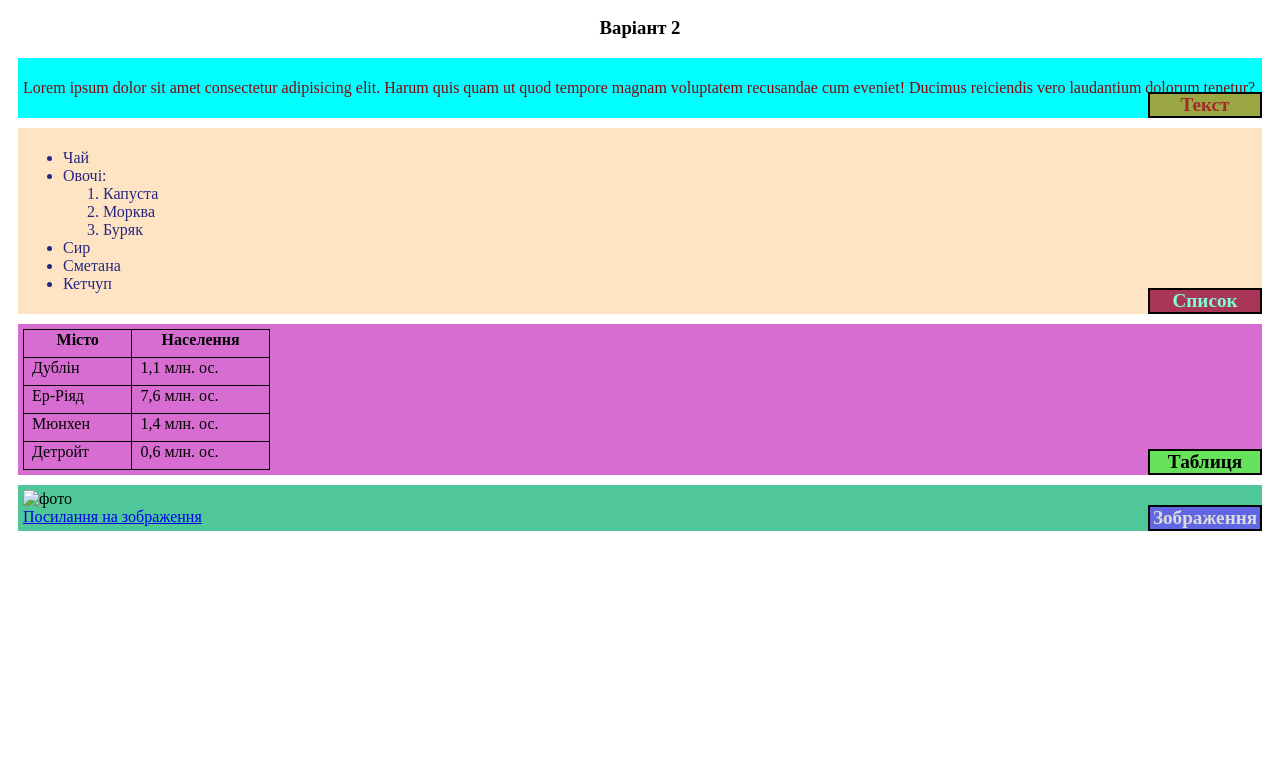
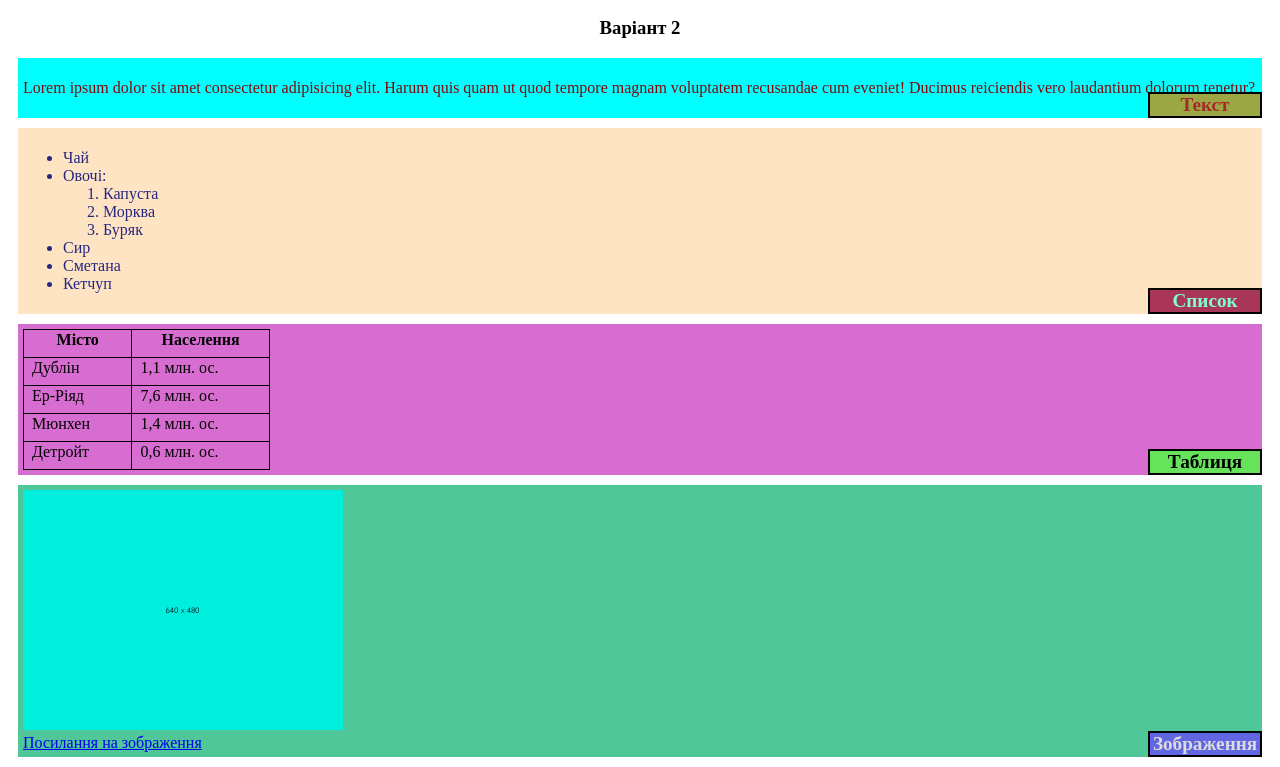
Before and after one commit to Arsen818/test, a plain HTML site: page index.html in a window 1280 px wide. Shown: the part 117-884 px from the top of the page. Before the commit the page ends 800 px from the top, so only its background shows below. Drawn offline with Linux system fonts and the light colour scheme; a web font is replaced by a local one.

Commit message:
Update index.html

```diff
--- a/index.html
+++ b/index.html
@@ -63,7 +63,7 @@
 
      <div class="block4">
         <h4 class="el4">Зображення</h4>
-        <img src="/images/IMG_9242.GIF" alt="фото" width="320px" height="240px">
+        <img src="/IMG_9242.GIF" alt="фото" width="320px" height="240px">
         <br>
         <a href="https://place-hold.it/320x240" target="_blank" rel="">Посилання на зображення</a>
      </div>
```
